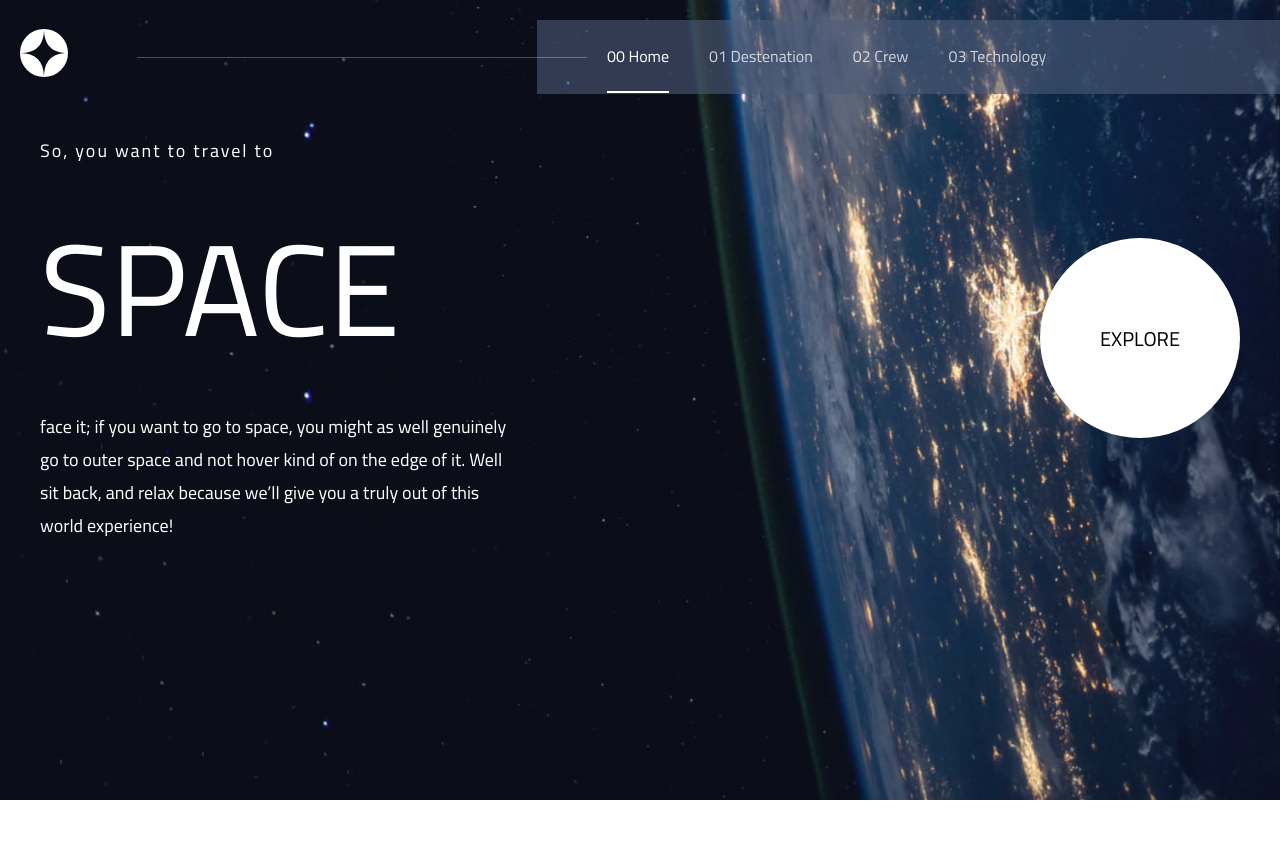
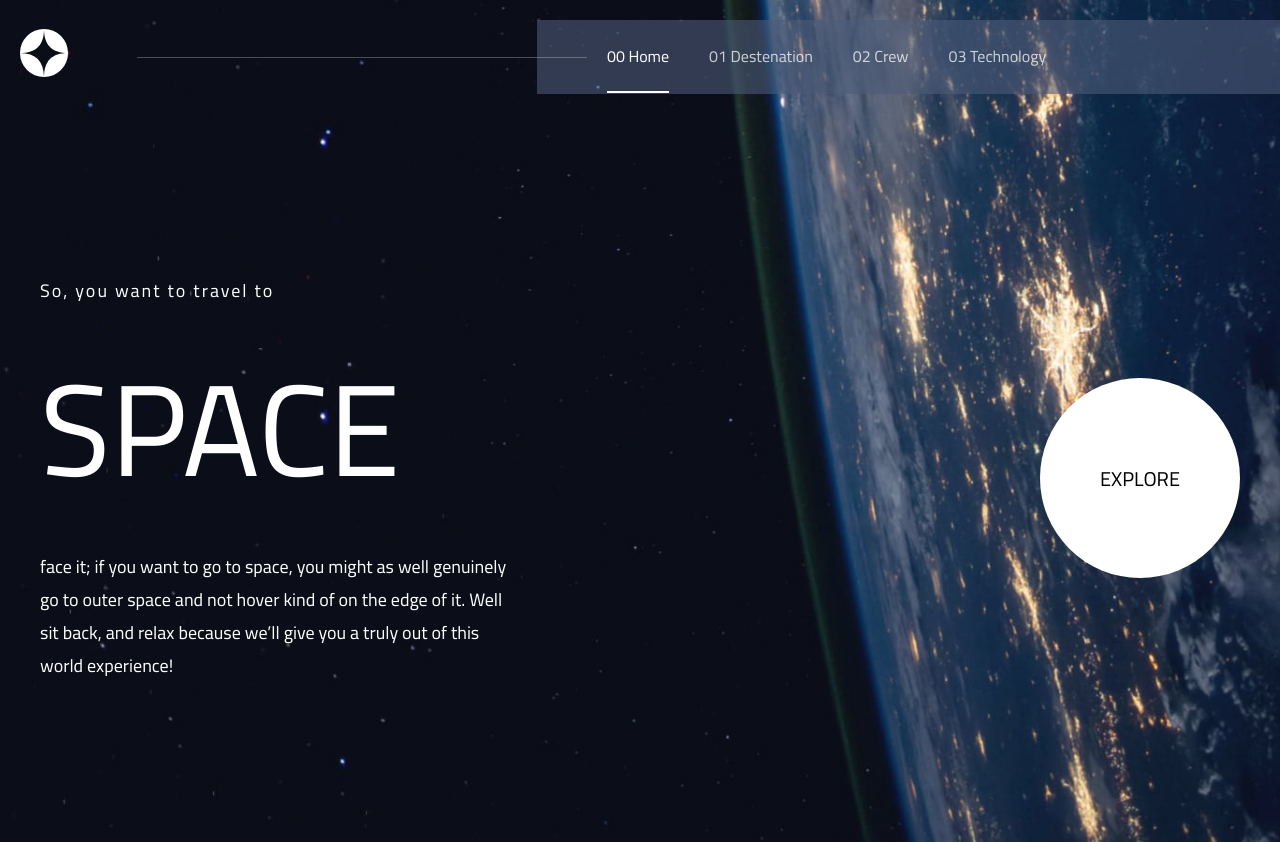
Before and after one commit to Hamza2542002/space-tour, a plain HTML site: page index.html in a window 1280 px wide. Before the commit the page ends 800 px from the top, so only its background shows below. Drawn offline with Linux system fonts and the light colour scheme.

Commit message:
commit the project

```diff
--- a/css/main.css
+++ b/css/main.css
@@ -112,6 +112,9 @@ header .h-container span{
   background-image: url("../images/home/background-home-mobile.jpg");
  }
 }
+.content .container{
+ height: 86vh;
+}
 .container{
  margin: 0 auto;
  display: flex;
```
